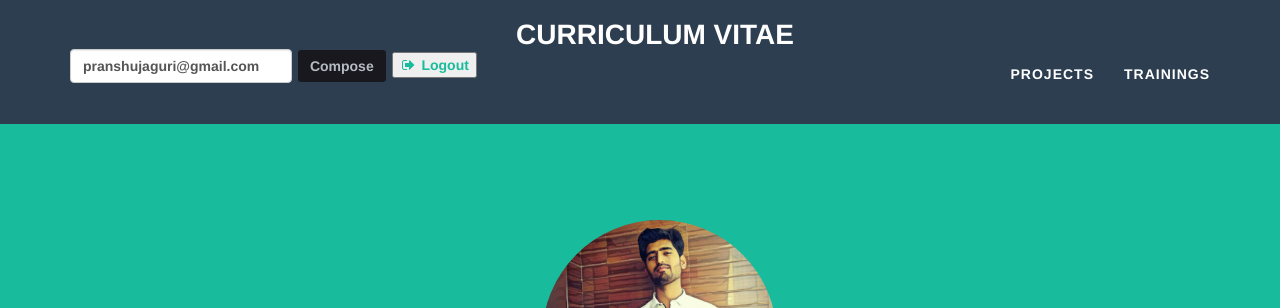
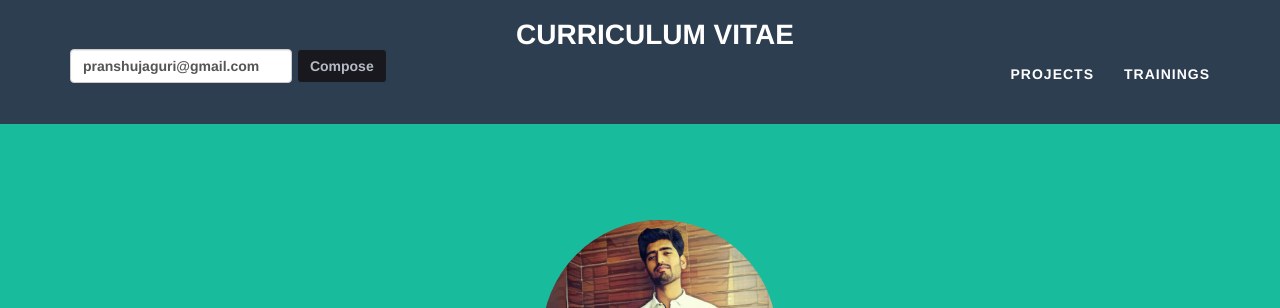
Before and after one commit to pranshujaguri/pranshujaguri.github.io, a website: page index.html in a window 1280 px wide. Shown: the top 308 px of the page. Drawn offline with nearby package versions, Linux system fonts and the light colour scheme.

Commit message:
updates
codes

```diff
--- a/index.html
+++ b/index.html
@@ -89,9 +89,9 @@
                         <a>
                             <button type="button " class="btn btn-primary disabled " data-tooltip="will be added soon " role="button ">Compose</button>
                         </a>
-                        <button type="button">
-                            <a data-brackets-id="2277" class="nav-link" data-toggle="modal" data-target="#exampleModal"> <i data-brackets-id="2278" class="fa fa-fw fa-sign-out"></i> Logout</a>
-                        </button>
+                        <!--<button type="button">
+    <a data-brackets-id="2277" class="nav-link" data-toggle="modal" data-target="#exampleModal"> <i data-brackets-id="2278" class="fa fa-fw fa-sign-out"></i> Logout</a>
+</button>-->
                     </form>
                 </ul>
                 <ul class="nav navbar-nav navbar-right " id="bs-example-navbar-collapse-1 ">
```
